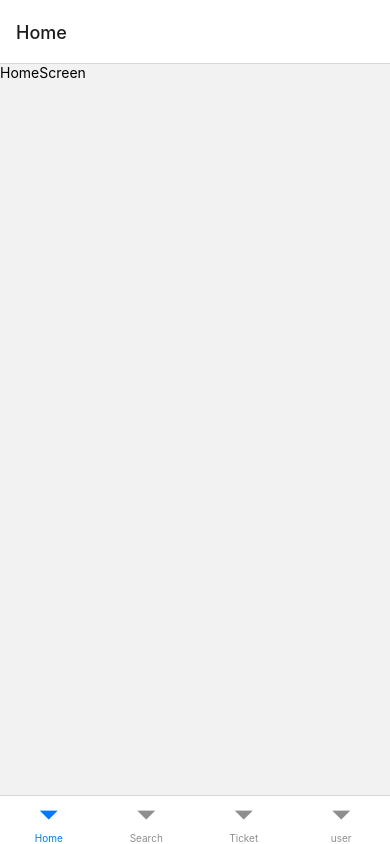
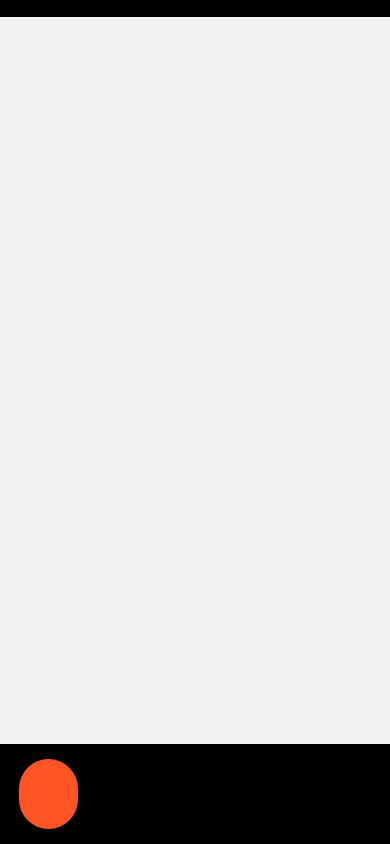
Before and after one commit to amarasagekar/react-native-Movie_app, a React Native app in the folder Movie_App/: screen /Tab in a window 390 px wide. Built offline with nearby package versions, Linux system fonts and the light colour scheme.

Commit message:
Completed tab bar navigation

```diff
--- a/Movie_App/src/navigators/TabNavigators.tsx
+++ b/Movie_App/src/navigators/TabNavigators.tsx
@@ -11,14 +11,115 @@
 const Tab = createBottomTabNavigator();
 
 const TabNavigator = () => {
-    return <Tab.Navigator>
-        <Tab.Screen name="Home" component={HomeScreen} />
-        <Tab.Screen name="Search" component={SearchScreen} />
-        <Tab.Screen name="Ticket" component={TicketScreen} />
-        <Tab.Screen name="user" component={UserAccountScreen} />
+  return (
+    <Tab.Navigator
+      screenOptions={{
+        tabBarHideOnKeyboard: true,
+        headerShown: false,
+        tabBarStyle: {
+          backgroundColor: COLORS.Black,
+          borderWidth: 0,
+          height: SPACING.space_10 * 10,
+        },
+      }}>
+      <Tab.Screen
+        name="Home"
+        component={HomeScreen}
+        options={{
+          tabBarShowLabel: false,
+          tabBarIcon: ({focused, color, size}) => {
+            return (
+              <View
+                style={[
+                  style.activeTabBackground,
+                  focused ? {backgroundColor: COLORS.Orange} : {},
+                ]}>
+                <CustomIcon
+                  name="video"
+                  color={COLORS.White}
+                  size={FONTSIZE.size_30}
+                />
+              </View>
+            );
+          },
+        }}
+      />
+      <Tab.Screen
+        name="Search"
+        component={SearchScreen}
+        options={{
+          tabBarShowLabel: false,
+          tabBarIcon: ({focused, color, size}) => {
+            return (
+              <View
+                style={[
+                  style.activeTabBackground,
+                  focused ? {backgroundColor: COLORS.Orange} : {},
+                ]}>
+                <CustomIcon
+                  name="search"
+                  color={COLORS.White}
+                  size={FONTSIZE.size_30}
+                />
+              </View>
+            );
+          },
+        }}
+      />
+      <Tab.Screen
+        name="Ticket"
+        component={TicketScreen}
+        options={{
+          tabBarShowLabel: false,
+          tabBarIcon: ({focused, color, size}) => {
+            return (
+              <View
+                style={[
+                  style.activeTabBackground,
+                  focused ? {backgroundColor: COLORS.Orange} : {},
+                ]}>
+                <CustomIcon
+                  name="ticket"
+                  color={COLORS.White}
+                  size={FONTSIZE.size_30}
+                />
+              </View>
+            );
+          },
+        }}
+      />
+      <Tab.Screen
+        name="user"
+        component={UserAccountScreen}
+        options={{
+          tabBarShowLabel: false,
+          tabBarIcon: ({focused, color, size}) => {
+            return (
+              <View
+                style={[
+                  style.activeTabBackground,
+                  focused ? {backgroundColor: COLORS.Orange} : {},
+                ]}>
+                <CustomIcon
+                  name="user"
+                  color={COLORS.White}
+                  size={FONTSIZE.size_30}
+                />
+              </View>
+            );
+          },
+        }}
+      />
     </Tab.Navigator>
+  );
 };
 
-const style = StyleSheet.create({});
+const style = StyleSheet.create({
+  activeTabBackground: {
+    backgroundColor: COLORS.Black,
+    padding: SPACING.space_18,
+    borderRadius: SPACING.space_18 * 10,
+  },
+});
 
 export default TabNavigator;
--- a/Movie_App/src/screens/HomeScreen.tsx
+++ b/Movie_App/src/screens/HomeScreen.tsx
@@ -1,16 +1,24 @@
 import * as React from 'react';
-import {Text, View, StyleSheet} from 'react-native';
+import {Text, View, StyleSheet, TouchableOpacity} from 'react-native';
+import {COLORS} from '../theme/theme';
 
-const HomeScreen = () => {
+const HomeScreen = ({navigation}: any) => {
   return (
     <View style={styles.container}>
-      <Text>HomeScreen</Text>
+      <TouchableOpacity
+        onPress={() => {
+          navigation.push('MovieDetails');
+        }}>
+        <Text>HomeScreen</Text>
+      </TouchableOpacity>
     </View>
   );
 };
 
 const styles = StyleSheet.create({
-  container: {},
+  container: {
+    backgroundColor: COLORS.Black,
+  },
 });
 
 export default HomeScreen;
```
